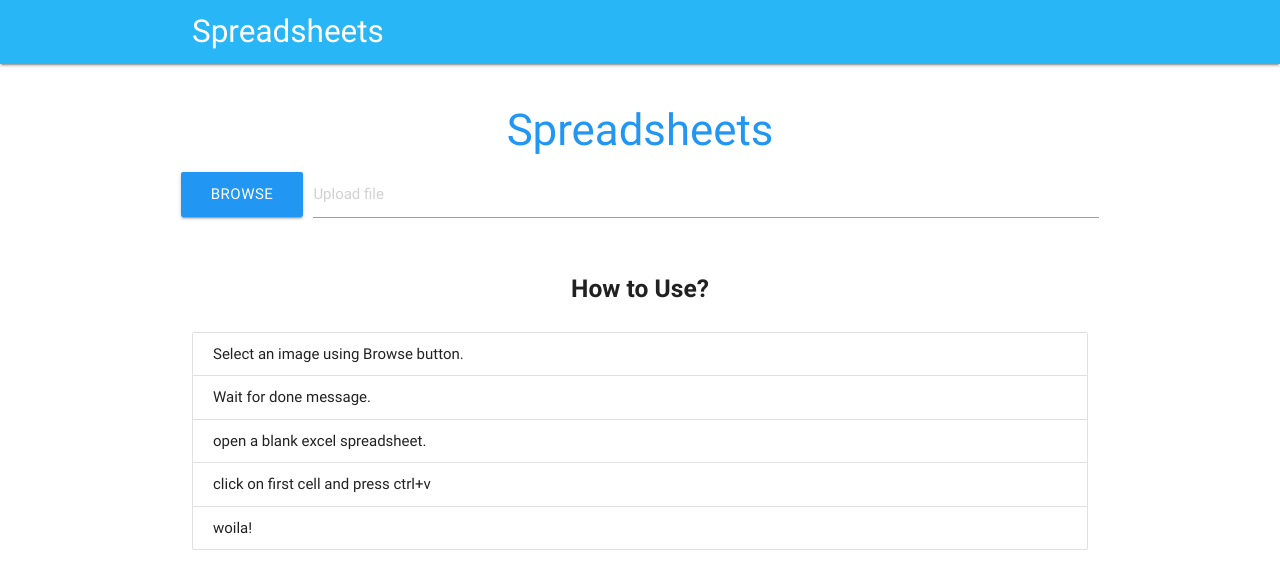
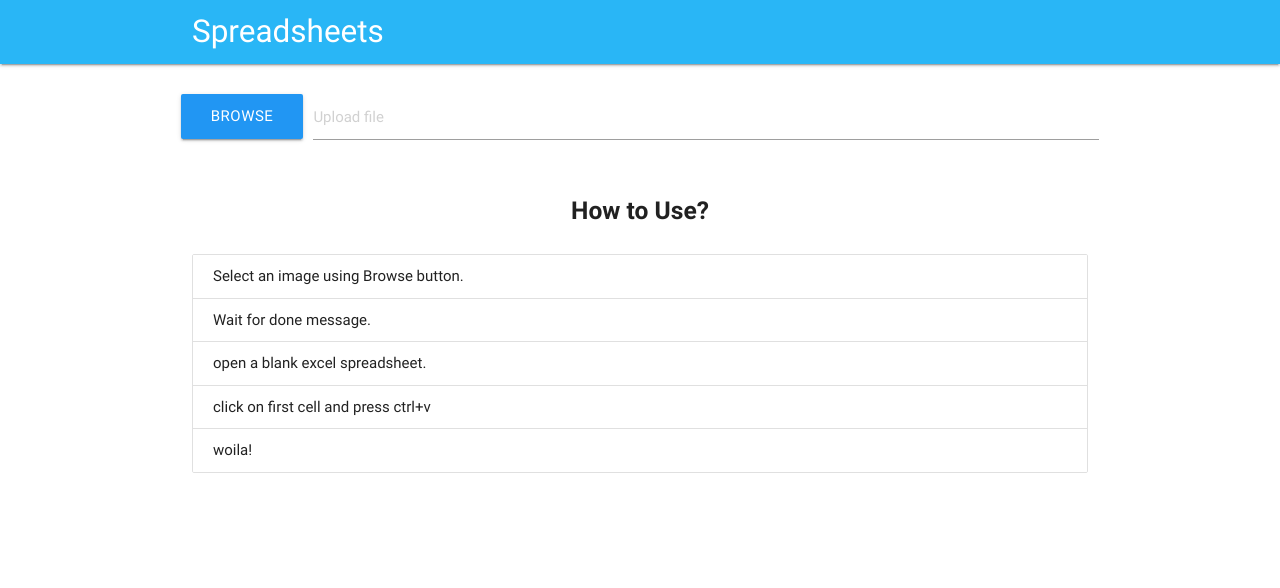
Before and after one commit to lalitsom/spreadsheets, a plain HTML site: page index.html in a window 1280 px wide. Drawn offline with nearby package versions, Linux system fonts and the light colour scheme.

Commit message:
remove header

```diff
--- a/index.html
+++ b/index.html
@@ -20,9 +20,8 @@
    </nav>
 
    <div class="section no-pad-bot" id="index-banner">
-     <div class="container" style="margin-top:-40px;">
-       <br><br>
-       <h3 class="header center blue-text">Spreadsheets</h3>
+     <div class="container">
+
        <input type="text" style="max-width: 1px; position:absolute; left:-999px;" name="" id="clipb"  value="">
 
       <div class = "row center">
```
